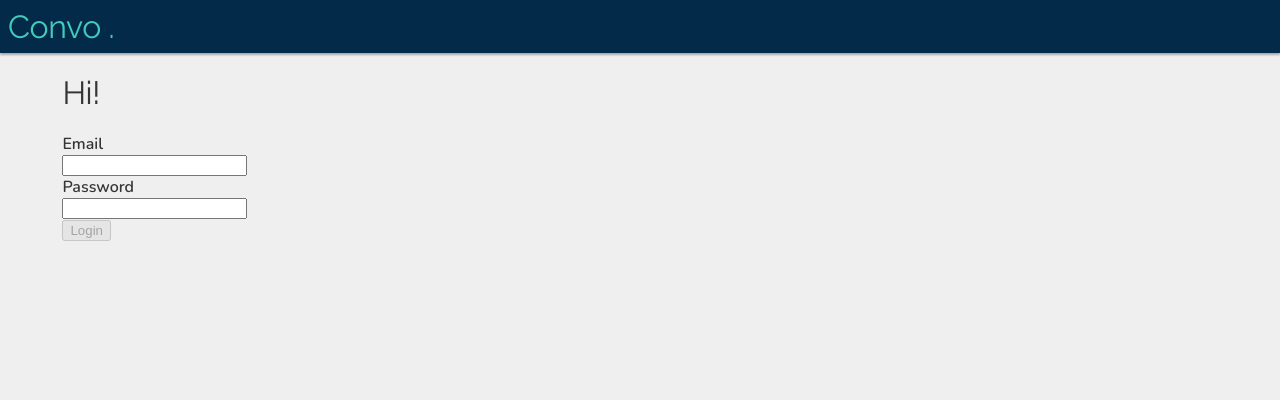
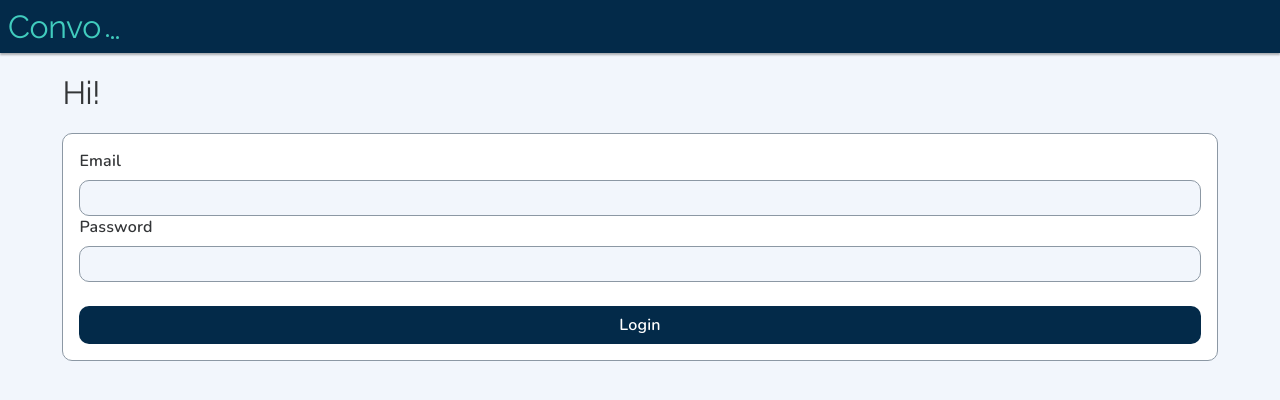
Before and after one commit to middisp/convo-fe, a Svelte app: page / in a window 1280 px wide. Shown: the top 400 px of the page. Built offline with nearby package versions, Linux system fonts and the light colour scheme.

Commit message:
styled up login view

```diff
--- a/public/global.css
+++ b/public/global.css
@@ -3,10 +3,23 @@
 :root{
 	--primary: #032a49;
 	--secondary: #41ccbe;
-	--bodyColor: #333537;
+	--bodyTextColor: #333537;
+	--borderColor: #8c98a4;
+	--bodyBGColor: #f2f6fc;
+	--success: #bbeebc;
+	--successDark: #446945;
+	--error: #ecb7b7;
+	--errorDark: #794444;
+	--fontSize: 1.6rem
 }
 
+@media (prefers-color-scheme: dark) {}
+
 *, *:before, *:after {box-sizing: border-box}
+
+html {
+	font-size: 62.5%;
+}
 
 html, body {
 	position: relative;
@@ -16,10 +29,12 @@ html, body {
 
 body {
 	font-family: 'Nunito', sans-serif;
+	font-size: var(--fontSize);
   padding: 0 0 2em;
   margin: 0;
-  color: var(--bodyColor);
-  background-color: #efefef;
+  color: var(--bodyTextColor);
+	background-color: var(--bodyBGColor);
+	letter-spacing: 0.2px;
 }
 
 main {
@@ -32,3 +47,12 @@ h1, h2, h3 {
 	letter-spacing: -0.4px;
 	font-family: "Raleway", sans-serif;
 }
+
+form {
+	padding: 1em;
+	border: solid 1px var(--borderColor);
+	background-color: #fff;
+	border-radius: 10px;
+}
+
+form input + button {margin-top: 1.5em}
--- a/public/index.html
+++ b/public/index.html
@@ -1,10 +1,9 @@
 <!DOCTYPE html>
 <html lang="en">
+
 <head>
 	<meta charset='utf-8'>
 	<meta name='viewport' content='width=device-width,initial-scale=1'>
-
-	<title>Svelte app</title>
 
 	<link rel='icon' type='image/png' href='/favicon.png'>
 	<link rel='stylesheet' href='/global.css'>
@@ -15,4 +14,5 @@
 
 <body>
 </body>
+
 </html>
--- a/src/App.svelte
+++ b/src/App.svelte
@@ -22,7 +22,6 @@
   };
 
   const syncLogOut = evt => {
-    console.log(evt);
     if (evt.key === "logout") {
       console.log("logged out from storage!");
       window.history.pushState({ path: "/" }, "", window.location.origin + "/");
--- a/src/Login.svelte
+++ b/src/Views/Login.svelte
@@ -1,8 +1,8 @@
 <script>
-  import { curRoute, user, isLoggedIn, token } from "./store.js";
+  import { curRoute, user, isLoggedIn, token } from "../store.js";
 
-  import Input from "./components/Input.svelte";
-  import Button from "./components/Button.svelte";
+  import Input from "../components/Input.svelte";
+  import Button from "../components/Button.svelte";
 
   let email = "";
   let password = "";
@@ -64,6 +64,7 @@
       type="submit"
       on:click={login}
       disabled={!email.length || !password.length}
+      klass="primary"
       text="Login" />
   </form>
 </main>
--- a/src/Threads.svelte
+++ b/src/Views/Threads.svelte
@@ -1,7 +1,7 @@
 <script>
   import { onMount } from "svelte";
 
-  import { user, token } from "./store.js";
+  import { user, token } from "../store.js";
 
   let threads = [];
 
--- a/src/components/Button.svelte
+++ b/src/components/Button.svelte
@@ -6,10 +6,33 @@
   export let disabled = "false";
   export let type;
   export let text;
+  export let klass;
 
   export let handleClick = () => {
     dispatch("click");
   };
 </script>
 
-<button {type} on:click|preventDefault={handleClick} {disabled}>{text}</button>
+<style>
+  button {
+    display: block;
+    border-radius: 10px;
+    -webkit-appearance: none;
+    width: 100%;
+    padding: 0.5em;
+    font-size: inherit;
+    letter-spacing: inherit;
+  }
+
+  .primary {
+    border: 0;
+    color: #fff;
+    background-color: var(--primary);
+    font-family: inherit;
+    font-weight: 600;
+  }
+</style>
+
+<button {type} class={klass} on:click|preventDefault={handleClick} {disabled}>
+  {text}
+</button>
--- a/src/components/Header.svelte
+++ b/src/components/Header.svelte
@@ -3,6 +3,21 @@
 </script>
 
 <style>
+  @keyframes bounce {
+    0% {
+      transform: translateY(0);
+    }
+    33% {
+      transform: translateY(0);
+    }
+    66% {
+      transform: translateY(0);
+    }
+    100% {
+      transform: translateY(-2px);
+    }
+  }
+
   header {
     display: flex;
     width: 100%;
@@ -15,6 +30,7 @@
   h1 {
     margin: 0;
     order: 2;
+    display: flex;
   }
 
   button {
@@ -23,12 +39,45 @@
     color: inherit;
     order: 1;
   }
+
+  .dotAnim {
+    display: flex;
+    align-items: flex-end;
+    margin-left: 5px;
+  }
+
+  .dot {
+    display: block;
+    width: 3px;
+    height: 3px;
+    border-radius: 50%;
+    background-color: var(--secondary);
+    margin-bottom: 6px;
+  }
+
+  .dot + .dot {
+    margin-left: 2px;
+  }
+
+  .dot-one {
+    animation: bounce 0.5s ease-in 0s alternate-reverse infinite;
+  }
+  .dot-two {
+    animation: bounce 0.5s ease-in 0.25s alternate-reverse infinite;
+  }
+  .dot-three {
+    animation: bounce 0.5s ease-in 0.5s alternate-reverse infinite;
+  }
 </style>
 
 <header>
   <h1>
     Convo
-    <span class="dotAnim">.</span>
+    <span class="dotAnim">
+      <span class="dot dot-one" />
+      <span class="dot dot-two" />
+      <span class="dot dot-three" />
+    </span>
   </h1>
   {#if showNav}
     <button>Menu</button>
--- a/src/components/Input.svelte
+++ b/src/components/Input.svelte
@@ -19,6 +19,16 @@
 
 <style>
   input {
+    background-color: var(--bodyBGColor);
+    border: solid 1px var(--borderColor);
+    border-radius: 10px;
+    display: block;
+    font-size: inherit;
+    padding: 0.5em;
+    width: 100%;
+  }
+
+  label {
     display: block;
   }
 
@@ -28,6 +38,13 @@
 
   label.error {
     color: red;
+  }
+
+  label + input {
+    margin-top: 0.5em;
+  }
+  input + label {
+    margin-top: 0.6em;
   }
 </style>
 
--- a/src/router.js
+++ b/src/router.js
@@ -1,5 +1,5 @@
-import Login from './Login.svelte';
-import Threads from './Threads.svelte';
+import Login from './Views/Login.svelte';
+import Threads from './Views/Threads.svelte';
 import About from './About.svelte';
 
 const router = {
```
Also changed, not shown: public/build/bundle.css, public/build/bundle.js, 2 other files (tests, documents, lock files or other folders).
